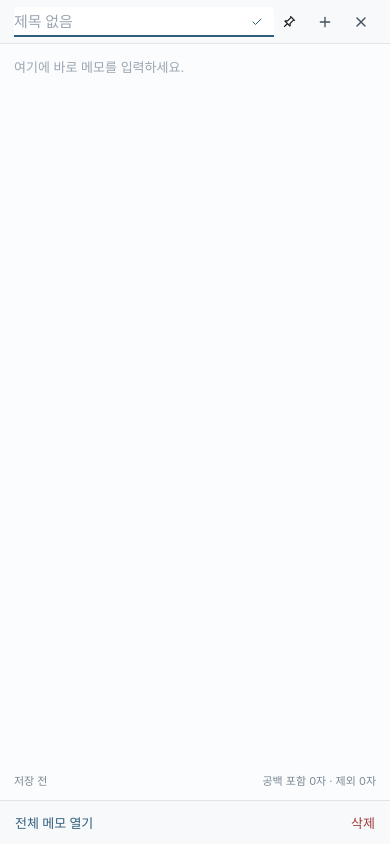
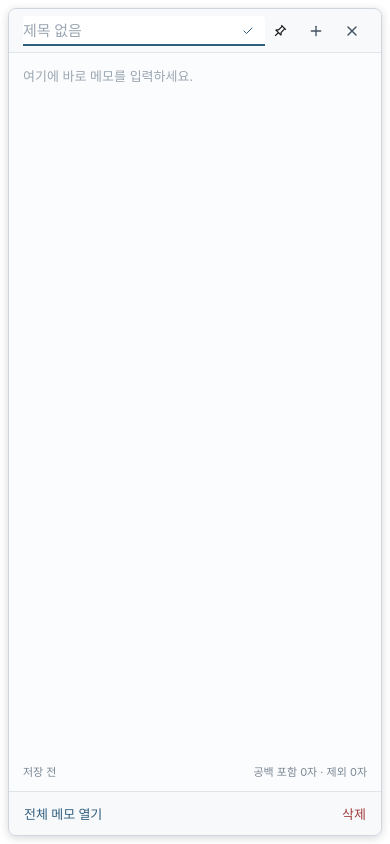
Before and after one commit to jungbk0808/seumideut, a React (Vite) app in the folder apps/desktop/: page / in a window 390 px wide. Built offline with nearby package versions, Linux system fonts and the light colour scheme.

Commit message:
fix(desktop): 위젯 기본 크기와 활성 창 그림자 조정
기본 크기에서 더 줄어들지 않도록 하고 활성 창에만 조절된 그림자를 표시한다.

Test: npm run build; npm test (44 passed)

```diff
--- a/apps/desktop/src/App.tsx
+++ b/apps/desktop/src/App.tsx
@@ -300,6 +300,7 @@ export default function App() {
   const [selectedNoteId, setSelectedNoteId] = useState("");
   const [searchQuery, setSearchQuery] = useState("");
   const [isWindowPinned, setIsWindowPinned] = useState(false);
+  const [isWindowActive, setIsWindowActive] = useState(() => document.hasFocus());
   const [isFullWindowMaximized, setIsFullWindowMaximized] = useState(false);
   const [isPinReady, setIsPinReady] = useState(false);
   const [isPinUpdating, setIsPinUpdating] = useState(false);
@@ -519,6 +520,43 @@ export default function App() {
   }, [viewMode, fullPanel, selectedNoteId]);
 
   useEffect(() => {
+    if (viewMode !== "widget") return;
+
+    let isMounted = true;
+    let focusVersion = 0;
+    let unlisten: (() => void) | undefined;
+    const updateFocus = (focused: boolean) => {
+      focusVersion += 1;
+      if (isMounted) setIsWindowActive(focused);
+    };
+    const handleFocus = () => updateFocus(true);
+    const handleBlur = () => updateFocus(false);
+    window.addEventListener("focus", handleFocus);
+    window.addEventListener("blur", handleBlur);
+
+    if (isTauriRuntime()) {
+      void (async () => {
+        const currentWindow = getCurrentWindow();
+        unlisten = await currentWindow.onFocusChanged(({ payload }) => updateFocus(payload));
+        if (!isMounted) {
+          unlisten();
+          return;
+        }
+        const version = focusVersion;
+        const focused = await currentWindow.isFocused();
+        if (focusVersion === version) updateFocus(focused);
+      })().catch((error) => console.warn("Could not read the widget focus state", error));
+    }
+
+    return () => {
+      isMounted = false;
+      unlisten?.();
+      window.removeEventListener("focus", handleFocus);
+      window.removeEventListener("blur", handleBlur);
+    };
+  }, [viewMode]);
+
+  useEffect(() => {
     if (viewMode !== "widget" || !isTauriRuntime()) return;
 
     let isMounted = true;
@@ -642,7 +680,6 @@ export default function App() {
       try {
         const currentWindow = getCurrentWindow();
         const size = WINDOW_SIZES[viewMode];
-
         await currentWindow.setSize(new LogicalSize(size.width, size.height));
         if (!launchContext.keepInitialPosition) {
           await currentWindow.center();
@@ -1018,7 +1055,7 @@ export default function App() {
 
   if (viewMode === "widget") {
     return (
-      <main className="app-shell widget-mode">
+      <main className="app-shell widget-mode" data-active={isWindowActive}>
         <section className="widget-view" aria-label="위젯형 빠른 메모">
           <header
             className="app-header widget-header"
--- a/apps/desktop/src/styles.css
+++ b/apps/desktop/src/styles.css
@@ -510,9 +510,16 @@ button {
   opacity: 0.5;
 }
 
-.widget-mode {
+html:has(.widget-mode),
+body:has(.widget-mode),
+#root:has(.widget-mode) {
+  background: transparent;
+}
+
+.app-shell.widget-mode {
   display: block;
-  padding: 0;
+  padding: 8px;
+  background: transparent;
 }
 
 .widget-view {
@@ -526,7 +533,12 @@ button {
   border: 1px solid #cfd6de;
   border-radius: 8px;
   background: #fbfcfd;
-  box-shadow: 0 18px 60px rgba(31, 41, 55, 0.16);
+  box-shadow: 0 2px 8px rgba(31, 41, 55, 0.18);
+  transition: box-shadow 120ms ease;
+}
+
+.widget-mode[data-active="false"] .widget-view {
+  box-shadow: none;
 }
 
 .widget-header {
@@ -1075,14 +1087,4 @@ button {
     flex-wrap: wrap;
     gap: 4px 8px;
   }
-
-  .widget-mode {
-    padding: 0;
-  }
-
-  .widget-view {
-    min-height: 100vh;
-    border: 0;
-    border-radius: 0;
-  }
 }
--- a/apps/desktop/src/windows.ts
+++ b/apps/desktop/src/windows.ts
@@ -21,11 +21,12 @@ export const WIDGET_IDENTITY_REQUEST_EVENT = "memo-widget-identity-request";
 export const WIDGET_IDENTITY_RESPONSE_EVENT = "memo-widget-identity-response";
 export type WidgetIdentityRequest = { requestId: string; replyTo: string };
 export type WidgetIdentityResponse = WidgetIdentity & { requestId: string };
+// Keep the existing 304×352 memo surface, with an 8px transparent shadow gutter.
 export const WIDGET_WINDOW_SIZE = {
-  width: 350,
-  height: 420,
+  width: 320,
+  height: 368,
   minWidth: 320,
-  minHeight: 360,
+  minHeight: 368,
 };
 
 const WINDOW_OPTIONS = {
@@ -96,8 +97,8 @@ function createWindow(
     ...position,
     url,
     decorations: false,
-    transparent: false,
-    shadow: true,
+    transparent: mode === "widget",
+    shadow: mode !== "widget",
     resizable: true,
   });
 }
```
Also changed, not shown: apps/desktop/src-tauri/tauri.conf.json (+5 -5 lines), 1 other file (tests, documents, lock files or other folders).
